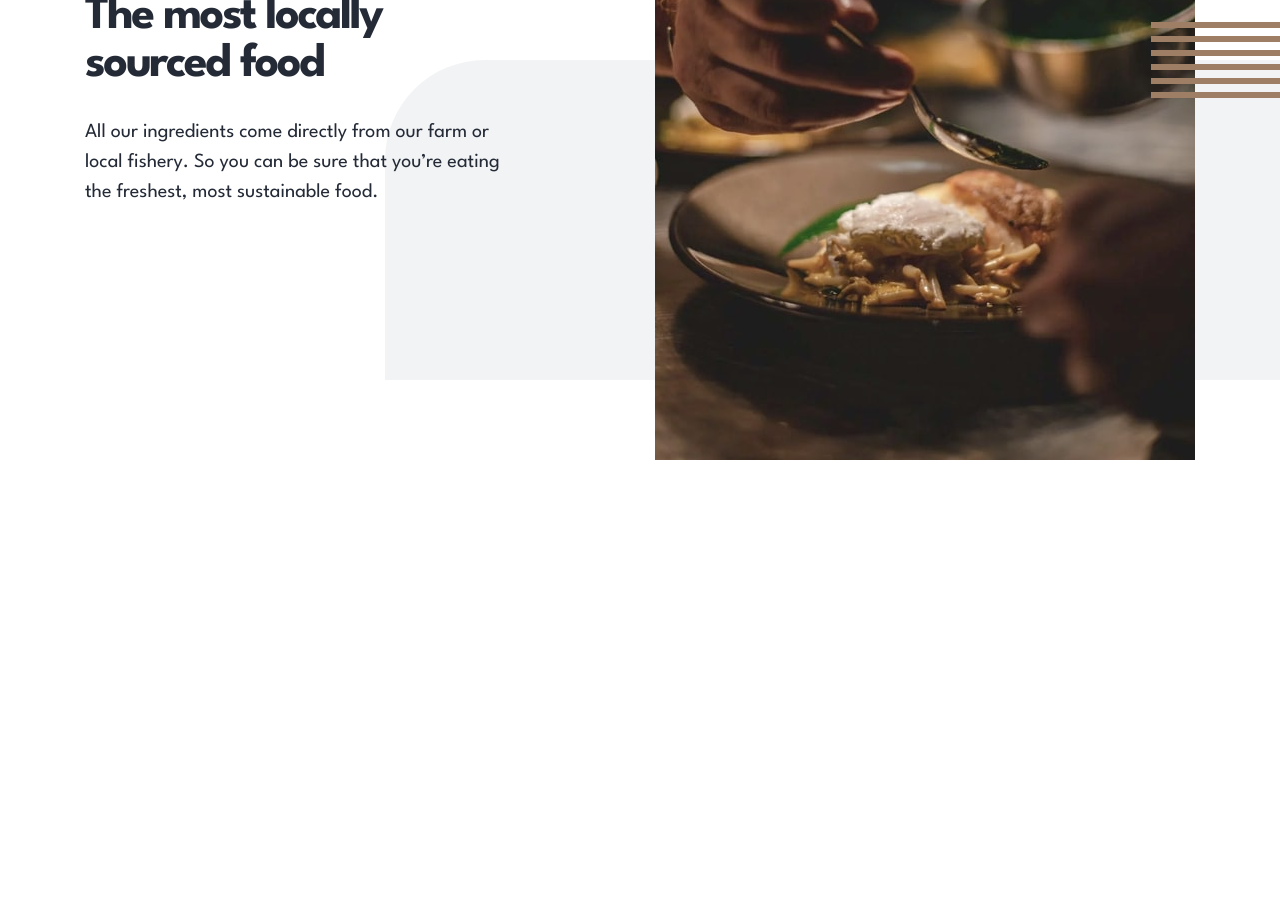
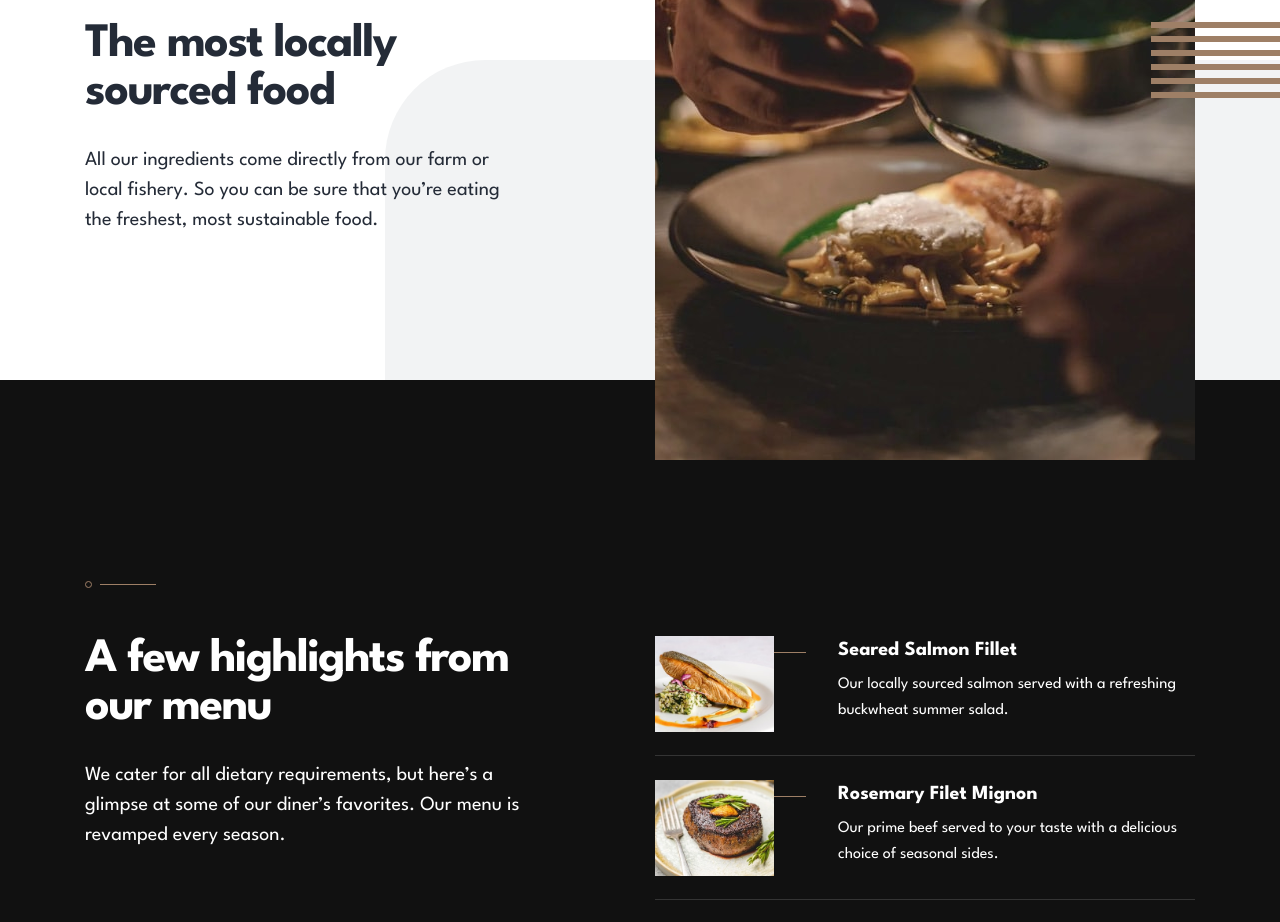
Before and after one commit to Bayoumi-dev/Dine-restaurant-website, a React (Create React App) app: page / in a window 1280 px wide. Shown: the part 1848-2770 px from the top of the page. Before the commit the page ends 2308 px from the top, so only its background shows below. Built offline with nearby package versions, Linux system fonts and the light colour scheme.

Commit message:
build highlight section

```diff
--- /dev/null
+++ b/src/components/HighlightItem.tsx
@@ -0,0 +1,34 @@
+import { FC } from 'react'
+
+interface Props {
+   imgSrc: string
+   heading: string
+   paragraph: string
+}
+
+const HighlightItem: FC<Props> = ({ imgSrc, heading, paragraph }) => {
+   return (
+      <div
+         className="flex flex-col md:flex-row items-center md:items-start h-[418px]
+         md:h-[120px] border-b border-b-white/15 last:border-none mb-6 last:mb-0">
+         <picture
+            className="max-w-sm h-[245px] md:w-32 md:h-24 md:mr-16 relative md:after:absolute
+            md:after:top-4 md:after:-right-8 md:after:w-8 md:after:h-[1px]
+            md:after:bg-primary-beaver">
+            <img
+               src={imgSrc}
+               alt={`${heading} Img`}
+               className="w-full h-full object-cover"
+            />
+         </picture>
+         <div className="pt-9 md:pt-0 md:text-left">
+            <h3>{heading}</h3>
+            <p className="mt-2 max-w-sm md:text-base md:leading-[1.625]">
+               {paragraph}
+            </p>
+         </div>
+      </div>
+   )
+}
+
+export default HighlightItem
--- /dev/null
+++ b/src/components/HighlightItems.tsx
@@ -0,0 +1,33 @@
+import { FC } from 'react'
+import HighlightItem from './HighlightItem'
+// Images
+import salmonImg from '../assets/homepage/salmon-mobile.jpg'
+import beefImg from '../assets/homepage/beef-mobile.jpg'
+import chocolateImg from '../assets/homepage/chocolate-mobile.jpg'
+
+const HighlightItems: FC = () => {
+   return (
+      <div className="mt-14 mx-auto xl:mx-0 max-w-[573px] xl:max-w-[540px]">
+         <HighlightItem
+            imgSrc={salmonImg}
+            heading="Seared Salmon Fillet"
+            paragraph="Our locally sourced salmon served
+            with a refreshing buckwheat summer salad."
+         />
+         <HighlightItem
+            imgSrc={beefImg}
+            heading="Rosemary Filet Mignon"
+            paragraph="Our prime beef served to your taste
+            with a delicious choice of seasonal sides."
+         />
+         <HighlightItem
+            imgSrc={chocolateImg}
+            heading="Summer Fruit Chocolate Mousse"
+            paragraph="Creamy mousse combined with
+            summer fruits and dark chocolate shavings."
+         />
+      </div>
+   )
+}
+
+export default HighlightItems
--- /dev/null
+++ b/src/components/HighlightSection.tsx
@@ -0,0 +1,27 @@
+import { FC } from 'react'
+import HighlightItems from './HighlightItems'
+
+const HighlightSection: FC = () => {
+   return (
+      <section className="bg-primary-codGray">
+         <div
+            className="container py-16 md:pt-24 md:pb-18 md:px-0 xl:pt-[200px] xl:pb-24
+            text-center xl:text-left text-white xl:flex xl:justify-between">
+            <div className="pattern-divide mb-20 max-w-md mx-auto xl:mx-0">
+               <h2 className="">
+                  A few highlights from
+                  <br /> our menu
+               </h2>
+               <p className="mt-4 md:mt-7">
+                  We cater for all dietary requirements, but here’s a glimpse at
+                  some of our diner’s favorites. Our menu is revamped every
+                  season.
+               </p>
+            </div>
+            <HighlightItems />
+         </div>
+      </section>
+   )
+}
+
+export default HighlightSection
--- a/src/index.css
+++ b/src/index.css
@@ -23,6 +23,9 @@
    h2 {
       @apply text-[32px] md:text-5xl leading-10 tracking-tighter font-bold;
    }
+   h3 {
+      @apply text-xl font-bold tracking-tight;
+   }
    p {
       @apply text-base font-normal md:text-xl md:leading-normal;
    }
@@ -34,6 +37,13 @@
       @apply !hidden;
    }
 }
+@layer components {
+   .pattern-divide {
+      @apply pt-9 md:pt-10 xl:pt-14 relative before:absolute before:top-0
+      before:left-0 before:w-full before:h-2 before:bg-pattern-divide
+      before:bg-no-repeat before:bg-center xl:before:bg-left;
+   }
+}
 @layer utilities {
    .flex-center {
       @apply flex items-center justify-center;
--- a/src/pages/Home.tsx
+++ b/src/pages/Home.tsx
@@ -1,12 +1,14 @@
 import { FC } from 'react'
 import FeaturesSection from '../components/FeaturesSection'
 import HeroSection from '../components/HeroSection'
+import HighlightSection from '../components/HighlightSection'
 
 const Home: FC = () => {
    return (
       <>
          <HeroSection />
          <FeaturesSection />
+         <HighlightSection />
       </>
    )
 }
--- a/tailwind.config.js
+++ b/tailwind.config.js
@@ -37,13 +37,26 @@ module.exports = {
             '2xl': em(1400),
             '3xl': em(1600),
          },
-         spacing: { unset: 'unset' },
+         spacing: {
+            18: '4.5rem',
+            unset: 'unset',
+         },
+         maxWidth: {
+            unset: 'unset',
+         },
          backgroundImage: {
             'pattern-divide': "url('/src/assets/patterns/pattern-divide.svg')",
             'pattern-lines': "url('/src/assets/patterns/pattern-lines.svg')",
          },
          boxShadow: {
             '3xl': '0px 75px 100px -50px rgba(56, 66, 85, 0.503223);',
+         },
+         letterSpacing: {
+            tighter: '-0.03125em',
+            tight: '-0.0.015625em',
+         },
+         opacity: {
+            15: '.15',
          },
       },
    },
```
